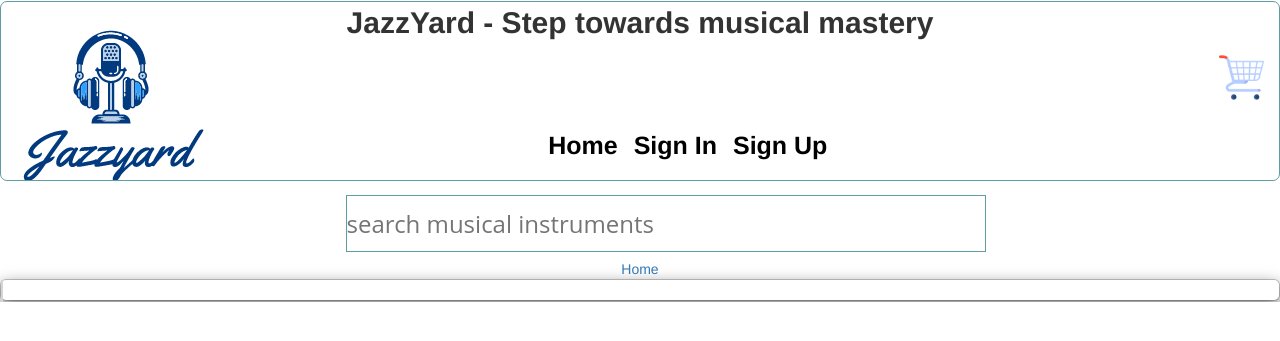
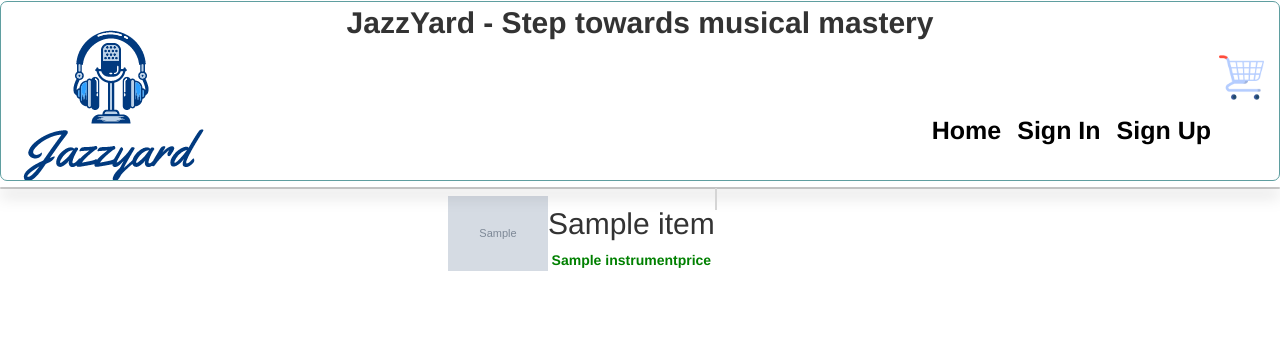
Before and after one commit to Naveen2369/B9IS123_PROGRAMMING_FOR_INFORMATION_SYSTEMS, a Python web app: template Jazzyard/templates/productdetails.html in a window 1280 px wide. Shown: the top 341 px of the page. Run offline with Jinja, Linux system fonts and the light colour scheme; the template is opened without the code that fills it: most values are stand-ins (such as "Sample title", 1, 10 or a date in 2020); grey boxes marked "Sample" are stand-in pictures; some libraries are stand-ins or nearby versions.

Commit message:
minor fixes

```diff
--- a/Jazzyard/static/main.js
+++ b/Jazzyard/static/main.js
@@ -1,62 +1,68 @@
 /* Json to hold the list of musical instrument information */
-musicalitemslist =
-    [
+musicalitemslist = [
     {
         "instrumentid": "1",
         "instrumentname": "Digital Piano",
         "instrumentimage": "../static/digital_piano.jpg",
-            "instrumentprice": "100€"
+        "instrumentprice": "100€",
+        "instrumentdesc": "A versatile digital piano suitable for beginners and professionals alike."
     },
 
     {
         "instrumentid": "2",
         "instrumentname": "Drum Set",
         "instrumentimage": "../static/drum_set.jpg",
-            "instrumentprice": "150€"
+        "instrumentprice": "150€",
+        "instrumentdesc": "A complete drum set with high-quality cymbals and accessories."
     },
 
     {
         "instrumentid": "3",
         "instrumentname": "Electric Drum",
         "instrumentimage": "../static/electric_drum.jpg",
-            "instrumentprice": "260€"
+        "instrumentprice": "260€",
+        "instrumentdesc": "An electric drum kit with customizable sound options."
     },
 
     {
         "instrumentid": "4",
         "instrumentname": "Acoustic Guitar",
         "instrumentimage": "../static/Electro-Acoustic-Guitar.jpg",
-            "instrumentprice": "280€"
+        "instrumentprice": "280€",
+        "instrumentdesc": "A beautiful acoustic guitar with a built-in pickup for stage performances."
     },
 
     {
         "instrumentid": "5",
         "instrumentname": "Keyboard",
         "instrumentimage": "../static/Keyboard.jpg",
-            "instrumentprice": "195€"
+        "instrumentprice": "195€",
+        "instrumentdesc": "A versatile keyboard with multiple instrument sounds and features."
     },
 
     {
         "instrumentid": "6",
         "instrumentname": "Saxophone",
         "instrumentimage": "../static/Saxophone.jpg",
-            "instrumentprice": "130€"
+        "instrumentprice": "130€",
+        "instrumentdesc": "A classic saxophone with a rich and warm tone."
     },
 
     {
         "instrumentid": "7",
         "instrumentname": "Sound System",
         "instrumentimage": "../static/Sound_System.jpg",
-            "instrumentprice": "120€"
+        "instrumentprice": "120€",
+        "instrumentdesc": "A compact and powerful sound system suitable for small events."
     },
 
     {
         "instrumentid": "8",
         "instrumentname": "Vocal Processor",
         "instrumentimage": "../static/Vocal_Processor.jpg",
-            "instrumentprice": "105€"
+        "instrumentprice": "105€",
+        "instrumentdesc": "A vocal processor with various effects for studio and live performances."
     }
-
 ];
 
     $("#searchproducts").keyup(function (event) {
@@ -249,6 +255,12 @@ else {
 
       $(window).on("load", function () {
         $('li').removeClass('active');
+
+        if (window.location.href.indexOf("productdetails") > -1) {
+            $(".breadcrum").hide();
+            $(".search-key-box").hide();
+            $(".copy").hide();
+        }
       });
 
 
--- a/Jazzyard/static/styles.css
+++ b/Jazzyard/static/styles.css
@@ -58,6 +58,8 @@
 .nav{
   display:flex!important;
   margin-left:42%;
+  float: right!important;
+  margin-top:1%!important;
 }
 
 .nav>.nav-links>ul li:hover {
@@ -193,7 +195,9 @@ ul.navLinks li.icon {
     display: flex;
     padding: 1rem;
     border-radius: 8px;
-    width: 55%;
+    margin-top: 15%;
+    margin-left:200px;
+    font-size: 24px;
   }
   .searchbtn{
     display: none;
@@ -288,7 +292,7 @@ ul.navLinks li.icon {
     background-color: cadetblue!important;
     color:black!important;
     font-weight: bold!important;
-    width: 150px!important;
+    width: auto!important;
     display:inline-block !important;
     font-size:24px!important;
   }
@@ -326,3 +330,23 @@ ul.navLinks li.icon {
     font-family: Open Sans, Roboto, Arial, Helvetica, sans-serif, SimSun;
     font-size:25px!important;
   }
+
+  .product-item {
+    display: grid;
+    grid-template-columns: auto 1fr;
+    align-items: center;
+    margin-bottom: 20px;
+  }
+
+  .product-image img {
+    max-width: 100px;
+  }
+
+  .product-info h2 {
+    margin-bottom: 10px;
+  }
+
+  .product-info p.price {
+    font-weight: bold;
+    color: green;
+  }
--- a/Jazzyard/templates/productdetails.html
+++ b/Jazzyard/templates/productdetails.html
@@ -1,27 +1,33 @@
 {% extends "template.html" %} {% block title %}Product{% endblock %}
 
 {% block content %}
-
 <div>
-
   <div id="productdetail" class="main">
-      <div class='breadcrum'> <span> <a class='breadcrumlinks' href='/'> Home </a> </span> <span id='product_name'> </span> </div>
     <ul id="product-card" class="cards">
+      {% for item in musicalitemslist %}
+      <li class="product-item">
+        <div class="product-image">
+          <img src="{{ item.instrumentimage }}" alt="{{ item.instrumentname }}">
+        </div>
+        <div class="product-info">
+          <h2>{{ item.instrumentname }}</h2>
+          <p class="price">{{ item.instrumentprice }}</p>
+        </div>
+      </li>
+      {% endfor %}
     </ul>
   </div>
-
 </div>
 
 <div id="modal">
+  <!-- Modal content -->
   <div class="modal-content">
     <div class="header">
       <h2> </h2>
-
     </div>
     <div class="copy">
-        <br/>
+      <br />
       <span></span>
-
     </div>
   </div>
   <div class="overlay"></div>
@@ -29,27 +35,32 @@
 
 <div id="cart">
   <div class="main">
-        <div class='breadcrum'> <span> <a class='breadcrumlinks' href='/'> Home </a> </span>
-          <span>&nbsp;/&nbsp;Checkout</span> <span id='product_name'> </span> </div>
+    <div class='breadcrum'>
+      <span>
+        <a class='breadcrumlinks' href='/'>Home</a>
+      </span>
+      <span>&nbsp;/&nbsp;Checkout</span>
+      <span id='product_name'></span>
+    </div>
     <ul id="product-card" class="cards">
     </ul>
   </div>
-      <br /><br /> <div class="cartmsg">There are no items in the cart</div>
+  <br /><br />
+  <div class="cartmsg">There are no items in the cart</div>
 
   <div class="row">
     <div class="col-45">
       <div class="cartcontainer">
-            <h4><span style="float:left">Cart</span><br/>
+        <h4><span style="float:left">Cart</span><br />
           <span class="price" style="color:black">
             <i class="fa fa-shopping-cart"></i>
           </span>
         </h4>
-            <div id="cartitems"> </div>
+        <div id="cartitems"></div>
         <hr>
         <p><span class="totalprice" style="color:black"><b></b></span></p>
       </div>
     </div>
-
   </div>
 
 </div>
```
Lines whose indentation alone changed are shown as unchanged.
